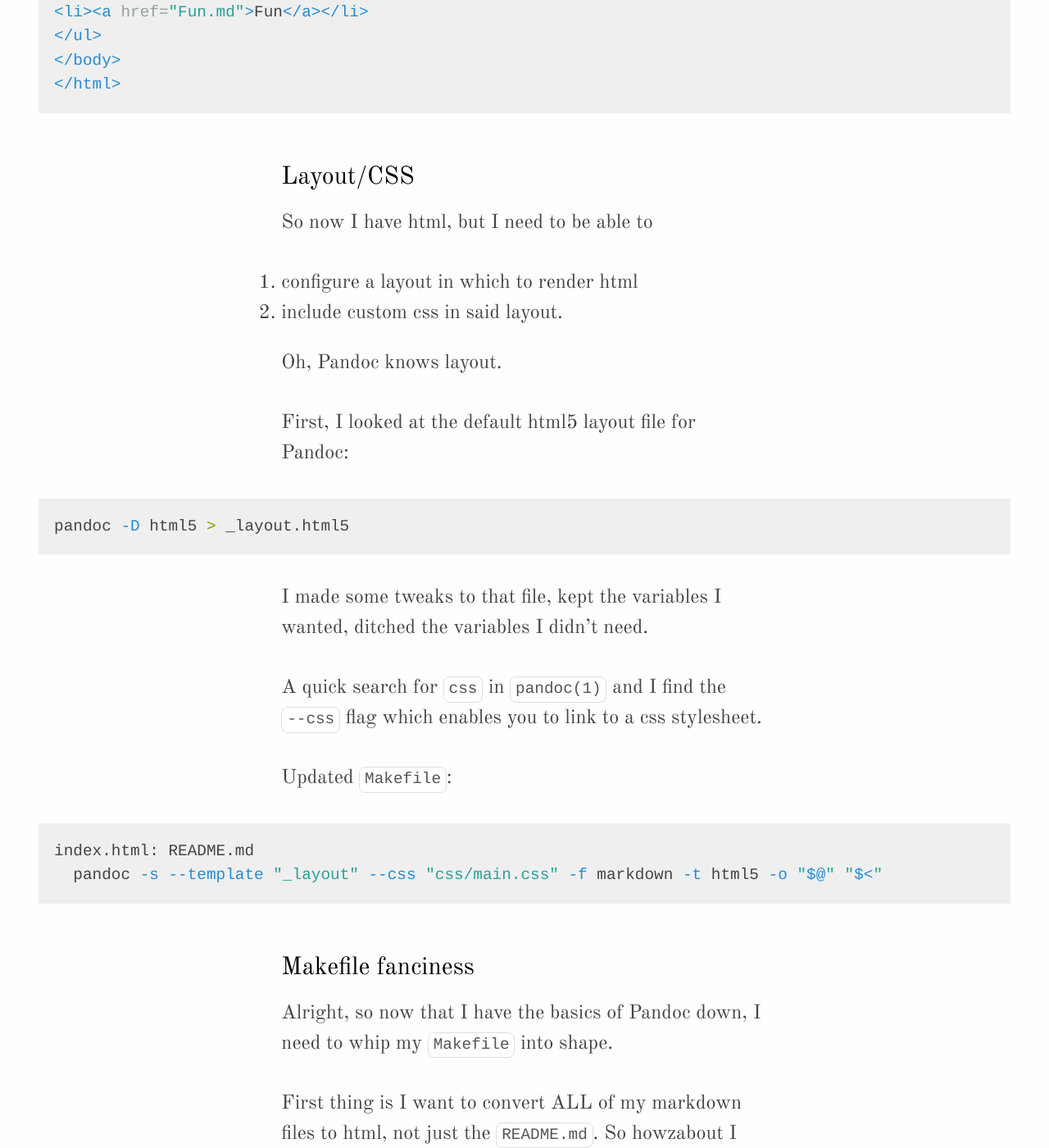
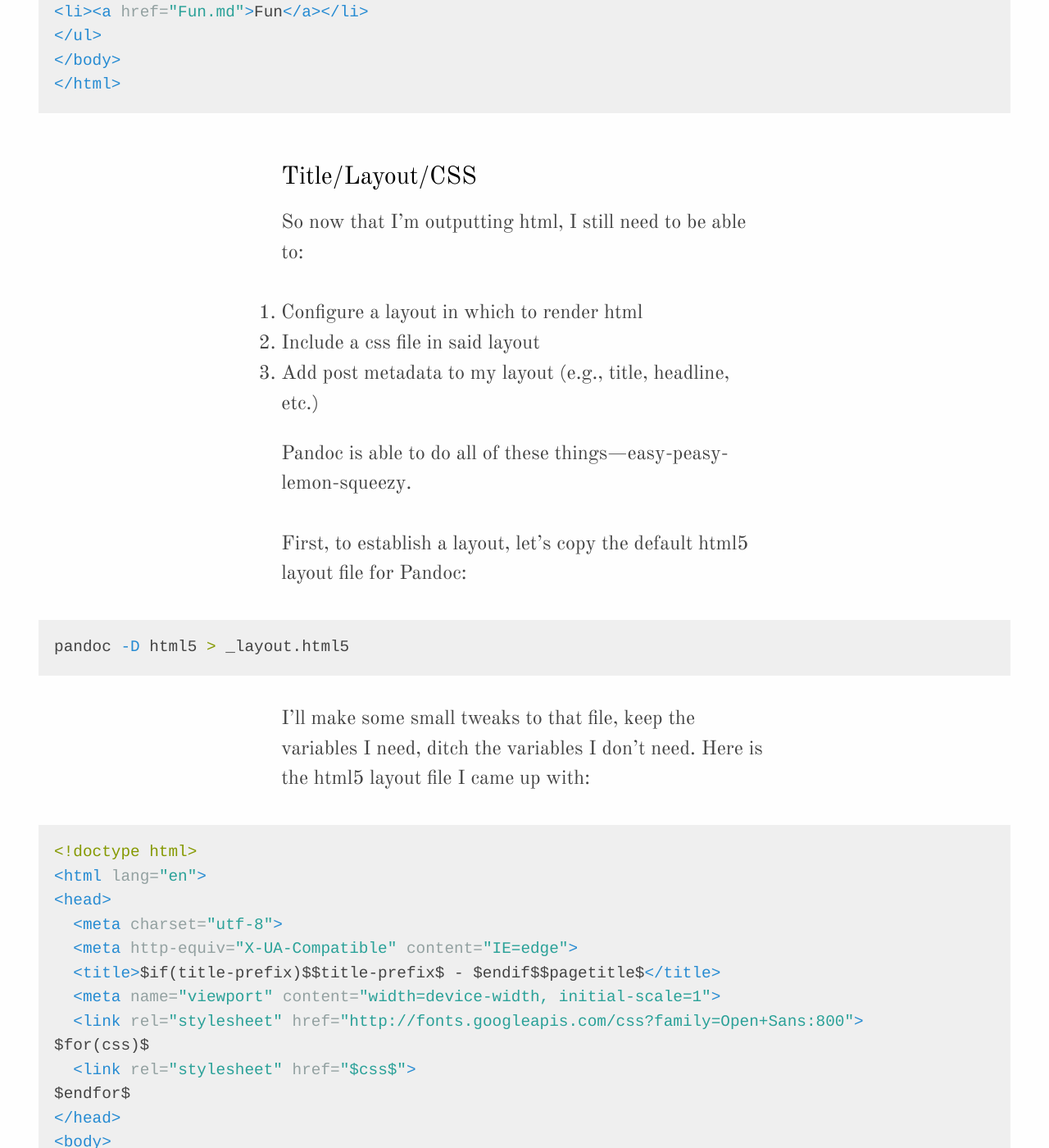
Before and after one commit to thcipriani/blog_src, a Jekyll site: the page built from _posts/2014-05-13-replace-jekyll-with-pandoc-makefile.md, in a window 1280 px wide and 1400 px high, scrolled down 4140 px. Shown: the whole window at 82% size. Built offline with Jekyll 4.4.1, drawn with Linux system fonts in a browser that asks for light colours; Markdown is read by kramdown in place of the engine named in the settings; comment, search, counter and statistics services are not loaded; some of the changed text lies outside the part shown.

Commit message:
Moar info

```diff
--- a/_posts/2014-05-13-replace-jekyll-with-pandoc-makefile.md
+++ b/_posts/2014-05-13-replace-jekyll-with-pandoc-makefile.md
@@ -109,26 +109,54 @@ Running `make` takes my `README.md` and makes this:
 </html>
 {% endhighlight %}
 
-Layout/CSS
+Title/Layout/CSS
 ---
 
-So now I have html, but I need to be able to
+So now that I&#8217;m outputting html, I still need to be able to:
 
-1. configure a layout in which to render html
-2. include custom css in said layout.
+1. Configure a layout in which to render html
+2. Include a css file in said layout
+3. Add post metadata to my layout (e.g., title, headline, etc.)
 
-Oh, Pandoc knows layout.
+Pandoc is able to do all of these things&#8212;easy-peasy-lemon-squeezy.
 
-First, I looked at the default html5 layout file for Pandoc:
+First, to establish a layout, let&#8217;s copy the default html5 layout file for Pandoc:
 
 {% highlight bash %}
 pandoc -D html5 > _layout.html5
 {% endhighlight %}
 
-I made some tweaks to that file, kept the variables I wanted, ditched the
-variables I didn&#8217;t need.
+I&#8217;ll make some small tweaks to that file, keep the variables I need, ditch the
+variables I don&#8217;t need. Here is the html5 layout file I came up with:
 
-A quick search for `css` in `pandoc(1)` and I find the `--css` flag which
+{% highlight html %}
+<!doctype html>
+<html lang="en">
+<head>
+  <meta charset="utf-8">
+  <meta http-equiv="X-UA-Compatible" content="IE=edge">
+  <title>$if(title-prefix)$$title-prefix$ - $endif$$pagetitle$</title>
+  <meta name="viewport" content="width=device-width, initial-scale=1">
+  <link rel="stylesheet" href="http://fonts.googleapis.com/css?family=Open+Sans:800">
+$for(css)$
+  <link rel="stylesheet" href="$css$">
+$endfor$
+</head>
+<body>
+  <!--[if lt IE 9]>
+    <script src="http://html5shim.googlecode.com/svn/trunk/html5.js"></script>
+  <![endif]-->
+
+  <main class="container">
+    $body$
+  </main>
+
+</body>
+</html>
+{% endhighlight %}
+
+Next, I need to figure out how to include a css stylesheet.  A quick
+search for `css` in `pandoc(1)` turns up the `--css` flag which
 enables you to link to a css stylesheet.
 
 Updated `Makefile`:
@@ -137,6 +165,25 @@ Updated `Makefile`:
 index.html: README.md
   pandoc -s --template "_layout" --css "css/main.css" -f markdown -t html5 -o "$@" "$<"
 {% endhighlight %}
+
+Finally, I need to be able to include a unique `<title>` tag string for
+each page. Again, a search through `pandoc(1)` for `variable` yields results;
+using the `-V` flag enables you to set template variables using `-V [KEY]=[val]`.
+
+A bit more digging in the online docs, however, nets better solution:
+YAML Metadata blocks&#8212;just like jekyll!
+
+So, for each markdown file in my repo, I&#8217;ll add a block to the top that looks
+like this:
+
+{% highlight bash %}
+---
+pagetitle: <pagetitle>
+---
+{% endhighlight %}
+
+`$pagetitle$` is the variable I defined in my `_layout.html5` that I&#8217;m
+now passing as a template to Pandoc.
 
 Makefile fanciness
 ---
```
